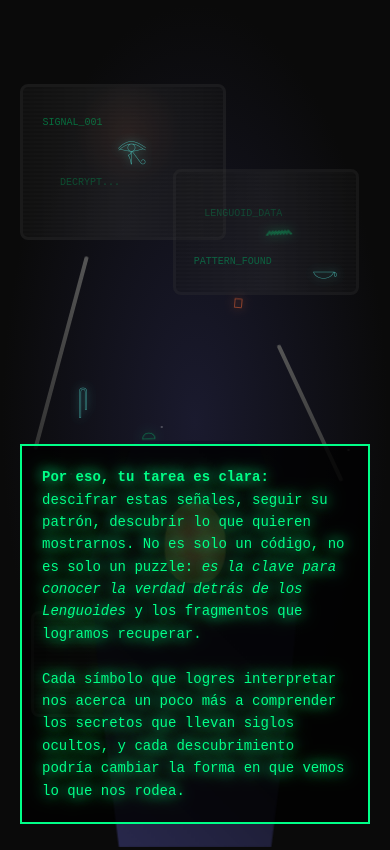
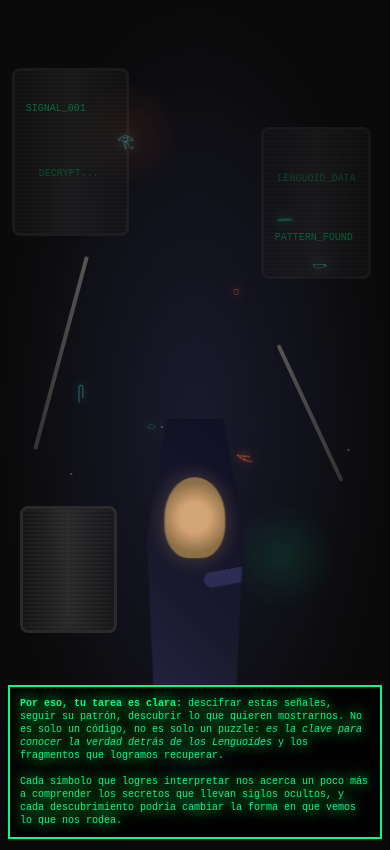
Before and after one commit to zisidro387-dot/LLAMADOALACCION, a plain HTML site: page index.html in a window 390 px wide. Shown: the top 850 px of the page. Drawn offline with Linux system fonts and the light colour scheme.

Commit message:
Improve responsiveness and cursor effects in index.html
Updated styles for better responsiveness and interaction effects. Enhanced cursor effects for both desktop and mobile devices.

```diff
--- a/index.html
+++ b/index.html
@@ -2,29 +2,40 @@
 <html lang="es">
 <head>
     <meta charset="UTF-8">
-    <meta name="viewport" content="width=device-width, initial-scale=1.0">
+    <meta name="viewport" content="width=device-width, initial-scale=1.0, user-scalable=no, maximum-scale=1.0">
     <title>Los Lenguoides - Investigación</title>
     <style>
+        * {
+            box-sizing: border-box;
+        }
+
         body {
-            box-sizing: border-box;
             margin: 0;
             padding: 0;
             height: 100%;
+            min-height: 100%;
             font-family: 'Courier New', monospace;
             background: #0a0a0a;
             overflow: hidden;
             cursor: crosshair;
+            position: fixed;
+            width: 100%;
+            top: 0;
+            left: 0;
         }
 
         html {
             height: 100%;
+            min-height: 100%;
         }
 
         .scene-container {
             position: relative;
-            width: 100%;
-            height: 100%;
+            width: 100vw;
+            height: 100vh;
+            min-height: 100vh;
             background: radial-gradient(ellipse at center, #1a1a2e 0%, #0a0a0a 70%);
+            overflow: hidden;
         }
 
         /* Investigador principal */
@@ -33,9 +44,17 @@
             bottom: 0;
             left: 50%;
             transform: translateX(-50%);
-            width: 300px;
-            height: 400px;
+            width: min(300px, 40vw);
+            height: min(400px, 50vh);
             z-index: 10;
+        }
+
+        @media (max-width: 768px) {
+            .investigator {
+                width: 35vw;
+                height: 45vh;
+                bottom: 5vh;
+            }
         }
 
         .investigator-figure {
@@ -83,25 +102,48 @@
         .monitor-1 {
             top: 10%;
             left: 5%;
-            width: 200px;
-            height: 150px;
+            width: min(200px, 25vw);
+            height: min(150px, 18vh);
             animation: flicker 4s infinite;
         }
 
         .monitor-2 {
             top: 20%;
             right: 8%;
-            width: 180px;
-            height: 120px;
+            width: min(180px, 23vw);
+            height: min(120px, 15vh);
             animation: flicker 3s infinite 1s;
         }
 
         .monitor-3 {
             bottom: 15%;
             left: 8%;
-            width: 160px;
-            height: 100px;
+            width: min(160px, 20vw);
+            height: min(100px, 12vh);
             animation: flicker 5s infinite 2s;
+        }
+
+        @media (max-width: 768px) {
+            .monitor-1 {
+                width: 30vw;
+                height: 20vh;
+                top: 8%;
+                left: 3%;
+            }
+
+            .monitor-2 {
+                width: 28vw;
+                height: 18vh;
+                top: 15%;
+                right: 5%;
+            }
+
+            .monitor-3 {
+                width: 25vw;
+                height: 15vh;
+                bottom: 25vh;
+                left: 5%;
+            }
         }
 
         .vhs-static {
@@ -133,11 +175,23 @@
         .hieroglyph {
             position: absolute;
             color: #00ff88;
-            font-size: 24px;
+            font-size: clamp(16px, 4vw, 24px);
             text-shadow: 0 0 10px currentColor;
             animation: float 6s ease-in-out infinite;
             opacity: 0.8;
             font-family: 'Arial Unicode MS', sans-serif;
+        }
+
+        @media (max-width: 768px) {
+            .hieroglyph {
+                font-size: 18px;
+            }
+        }
+
+        @media (max-width: 480px) {
+            .hieroglyph {
+                font-size: 14px;
+            }
         }
 
         .hieroglyph:nth-child(odd) {
@@ -156,15 +210,40 @@
             bottom: 20px;
             left: 20px;
             right: 20px;
-            background: rgba(0, 0, 0, 0.8);
+            background: rgba(0, 0, 0, 0.9);
             border: 2px solid #00ff88;
-            padding: 20px;
+            padding: 15px;
             color: #00ff88;
-            font-size: 14px;
-            line-height: 1.6;
+            font-size: clamp(11px, 2.5vw, 14px);
+            line-height: 1.4;
             text-shadow: 0 0 5px currentColor;
             animation: textGlow 3s ease-in-out infinite;
             z-index: 15;
+            max-height: 30vh;
+            overflow-y: auto;
+        }
+
+        @media (max-width: 768px) {
+            .main-text {
+                bottom: 10px;
+                left: 10px;
+                right: 10px;
+                padding: 12px;
+                font-size: 11px;
+                line-height: 1.3;
+                max-height: 25vh;
+            }
+        }
+
+        @media (max-width: 480px) {
+            .main-text {
+                bottom: 5px;
+                left: 8px;
+                right: 8px;
+                padding: 10px;
+                font-size: 10px;
+                max-height: 22vh;
+            }
         }
 
         /* Cables y equipos */
@@ -285,12 +364,28 @@
         }
 
         /* Efectos interactivos */
-        .scene-container:hover .hieroglyph {
+        .scene-container:hover .hieroglyph,
+        .scene-container:active .hieroglyph {
             animation-duration: 3s;
         }
 
-        .scene-container:hover .investigator-figure {
+        .scene-container:hover .investigator-figure,
+        .scene-container:active .investigator-figure {
             box-shadow: 0 0 30px rgba(212, 165, 116, 0.5);
+        }
+
+        /* Optimizaciones para dispositivos táctiles */
+        @media (hover: none) and (pointer: coarse) {
+            body {
+                cursor: default;
+            }
+
+            .scene-container {
+                -webkit-tap-highlight-color: transparent;
+                -webkit-touch-callout: none;
+                -webkit-user-select: none;
+                user-select: none;
+            }
         }
     </style>
 </head>
@@ -389,7 +484,8 @@
 
         setInterval(addInterference, 2000);
 
-        // Efecto de cursor investigativo
+        // Efecto de cursor investigativo (solo en dispositivos con mouse)
+        if (window.matchMedia('(hover: hover) and (pointer: fine)').matches) {
             document.addEventListener('mousemove', (e) => {
                 const cursor = document.createElement('div');
                 cursor.style.position = 'absolute';
@@ -407,6 +503,34 @@
                     cursor.remove();
                 }, 500);
             });
+        }
+
+        // Efecto táctil para dispositivos móviles
+        document.addEventListener('touchstart', (e) => {
+            const touch = e.touches[0];
+            const ripple = document.createElement('div');
+            ripple.style.position = 'absolute';
+            ripple.style.left = touch.clientX + 'px';
+            ripple.style.top = touch.clientY + 'px';
+            ripple.style.width = '20px';
+            ripple.style.height = '20px';
+            ripple.style.background = 'rgba(0, 255, 136, 0.3)';
+            ripple.style.borderRadius = '50%';
+            ripple.style.pointerEvents = 'none';
+            ripple.style.zIndex = '1000';
+            ripple.style.transform = 'translate(-50%, -50%) scale(0)';
+            ripple.style.transition = 'transform 0.6s ease-out, opacity 0.6s ease-out';
+            document.body.appendChild(ripple);
+
+            setTimeout(() => {
+                ripple.style.transform = 'translate(-50%, -50%) scale(3)';
+                ripple.style.opacity = '0';
+            }, 10);
+
+            setTimeout(() => {
+                ripple.remove();
+            }, 600);
+        });
     </script>
-<script>(function(){function c(){var b=a.contentDocument||a.contentWindow.document;if(b){var d=b.createElement('script');d.innerHTML="window.__CF$cv$params={r:'9905baddb0adc915',t:'MTc2MDc2NjMzMC4wMDAwMDA='};var a=document.createElement('script');a.nonce='';a.src='/cdn-cgi/challenge-platform/scripts/jsd/main.js';document.getElementsByTagName('head')[0].appendChild(a);";b.getElementsByTagName('head')[0].appendChild(d)}}if(document.body){var a=document.createElement('iframe');a.height=1;a.width=1;a.style.position='absolute';a.style.top=0;a.style.left=0;a.style.border='none';a.style.visibility='hidden';document.body.appendChild(a);if('loading'!==document.readyState)c();else if(window.addEventListener)document.addEventListener('DOMContentLoaded',c);else{var e=document.onreadystatechange||function(){};document.onreadystatechange=function(b){e(b);'loading'!==document.readyState&&(document.onreadystatechange=e,c())}}}})();</script></body>
+<script>(function(){function c(){var b=a.contentDocument||a.contentWindow.document;if(b){var d=b.createElement('script');d.innerHTML="window.__CF$cv$params={r:'9905d756b73e12d0',t:'MTc2MDc2NzQ5Ni4wMDAwMDA='};var a=document.createElement('script');a.nonce='';a.src='/cdn-cgi/challenge-platform/scripts/jsd/main.js';document.getElementsByTagName('head')[0].appendChild(a);";b.getElementsByTagName('head')[0].appendChild(d)}}if(document.body){var a=document.createElement('iframe');a.height=1;a.width=1;a.style.position='absolute';a.style.top=0;a.style.left=0;a.style.border='none';a.style.visibility='hidden';document.body.appendChild(a);if('loading'!==document.readyState)c();else if(window.addEventListener)document.addEventListener('DOMContentLoaded',c);else{var e=document.onreadystatechange||function(){};document.onreadystatechange=function(b){e(b);'loading'!==document.readyState&&(document.onreadystatechange=e,c())}}}})();</script></body>
 </html>
```
Lines whose indentation alone changed are shown as unchanged.
